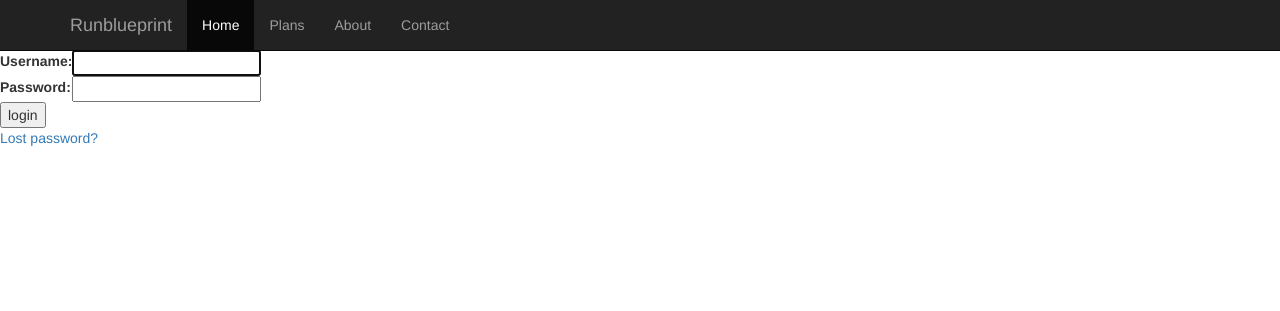
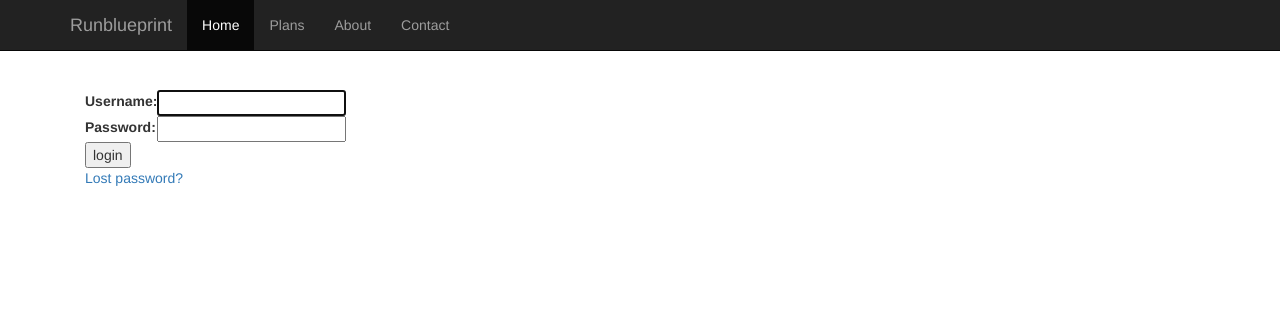
Before and after one commit to supermitch/runblueprint.com, a Django app: page /login/ in a window 1280 px wide. Shown: the top 311 px of the page. Run offline with Django 3.2, Linux system fonts and the light colour scheme; some libraries are stand-ins or nearby versions.

Commit message:
Update login template

```diff
--- a/runblueprint/plans/templates/registration/login.html
+++ b/runblueprint/plans/templates/registration/login.html
@@ -1,6 +1,8 @@
 {% extends "base.html" %}
 
 {% block content %}
+<div class="container">
+<div class="starter-template">
 
 {% if form.errors %}
 <p>Your username and password didn't match. Please try again.</p>
@@ -35,4 +37,6 @@
 {# Assumes you setup the password_reset view in your URLconf #}
 <p><a href="{% url 'password_reset' %}">Lost password?</a></p>
 
+</div>
+</div>
 {% endblock %}
```
